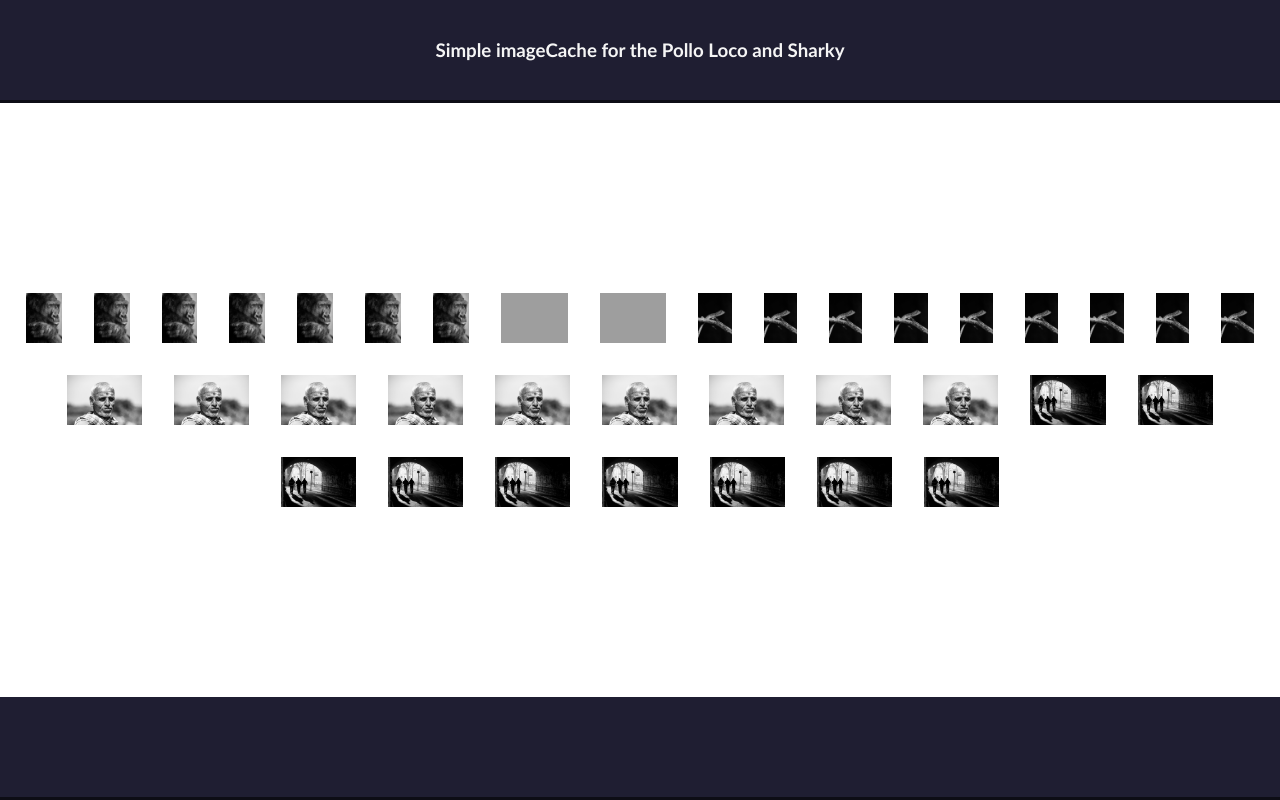
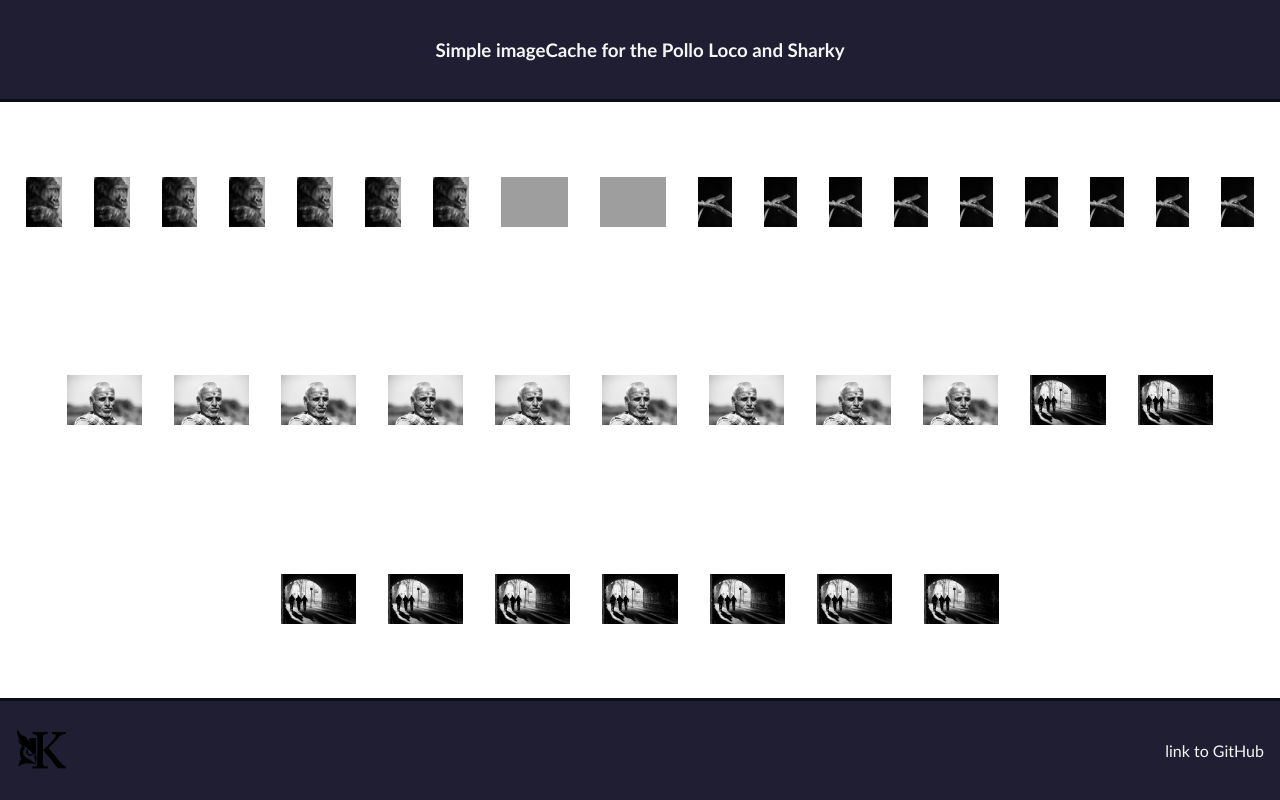
Before and after one commit to KevinWissmer/SharkyAndPolloLoco_ImageCache, a plain HTML site: page index.html in a window 1280 px wide. Drawn offline with Linux system fonts and the light colour scheme; grey boxes are pictures that could not be loaded.

Commit message:
footer content added & scrollbar styled

```diff
--- a/index.html
+++ b/index.html
@@ -4,6 +4,7 @@
     <meta charset="UTF-8">
     <meta http-equiv="X-UA-Compatible" content="IE=edge">
     <meta name="viewport" content="width=device-width, initial-scale=1.0">
+    <link rel="icon" type="image/png" href="/img/logo/OWL_favicon.png">
     <title>ImageCacheExample</title>
     <script src="./script/imageCache.js"></script>
     <script src="./script/imageCacheData.js"></script>
@@ -12,11 +13,16 @@
     <link rel="stylesheet" href="./style/style.css">
 </head>
 <body onload="init()">
-    <header><h3>Simple imageCache for the Pollo Loco and Sharky</h3></header>
+    <header>
+        <h3>Simple imageCache for the Pollo Loco and Sharky</h3>
+    </header>
 
     <div id="content" class="content">
     </div>
 
-    <footer></footer>
+    <footer>
+        <img src="/img/logo/OWLWK_BIG.png" alt="" srcset="">
+        <a href="https://github.com/KevinWissmer/SharkyAndPolloLoco_ImageCache">link to GitHub</a>
+    </footer>
 </body>
 </html>
--- a/style/style.css
+++ b/style/style.css
@@ -1,4 +1,4 @@
-body{
+body {
     margin: 0;
     font-family: 'Gill Sans', 'Gill Sans MT', Calibri, 'Trebuchet MS', sans-serif;
     color: whitesmoke;
@@ -13,14 +13,17 @@ img {
     margin: 16px;
 }
 
-.content{
+.content {
     display: flex;
     flex-wrap: wrap;
     justify-content: center;
+    align-items: center;
     width: 100%;
+    height: calc(100% - 200px);
+    overflow-y: scroll;
 }
 
-.loading_bar_frame{
+.loading_bar_frame {
     height: 25px;
     width: 200px;
     position: relative;
@@ -30,7 +33,7 @@ img {
     border: 3px solid rgb(13, 13, 21);
 }
 
-.loading_bar_frame div{
+.loading_bar_frame div {
     position: absolute;
     top: 0;
     left: -100%;
@@ -40,12 +43,47 @@ img {
 }
 
 
-header, footer{
-    min-height: 100px;
+header, footer {
+    height: 100px;
     width: 100%;
     background-color: rgb(31, 30, 50);
-    border-bottom: 3px solid rgb(13, 13, 21);
     display: flex;
     align-items: center;
+}
+
+header {
+    border-bottom: 3px solid rgb(13, 13, 21);
     justify-content: center;
 }
+
+footer {
+    border-top: 3px solid rgb(13, 13, 21);
+    justify-content: space-between;
+}
+
+a {
+    text-decoration: none;
+    color: whitesmoke;
+    margin-right: 16px;
+}
+
+a:hover {
+    color: rgb(86, 79, 213);
+}
+
+
+
+
+.content::-webkit-scrollbar {
+    width: 12px;
+}
+
+.content::-webkit-scrollbar-track {
+    background: transparent;
+}
+
+.content::-webkit-scrollbar-thumb {
+    background-color: rgb(13, 13, 21);
+    border-radius: 10px;
+    border: 3px solid rgb(13, 13, 21);
+}
```
Also changed, not shown: img/logo/OWLWK_BIG.png (added), img/logo/OWL_favicon.png (added).
